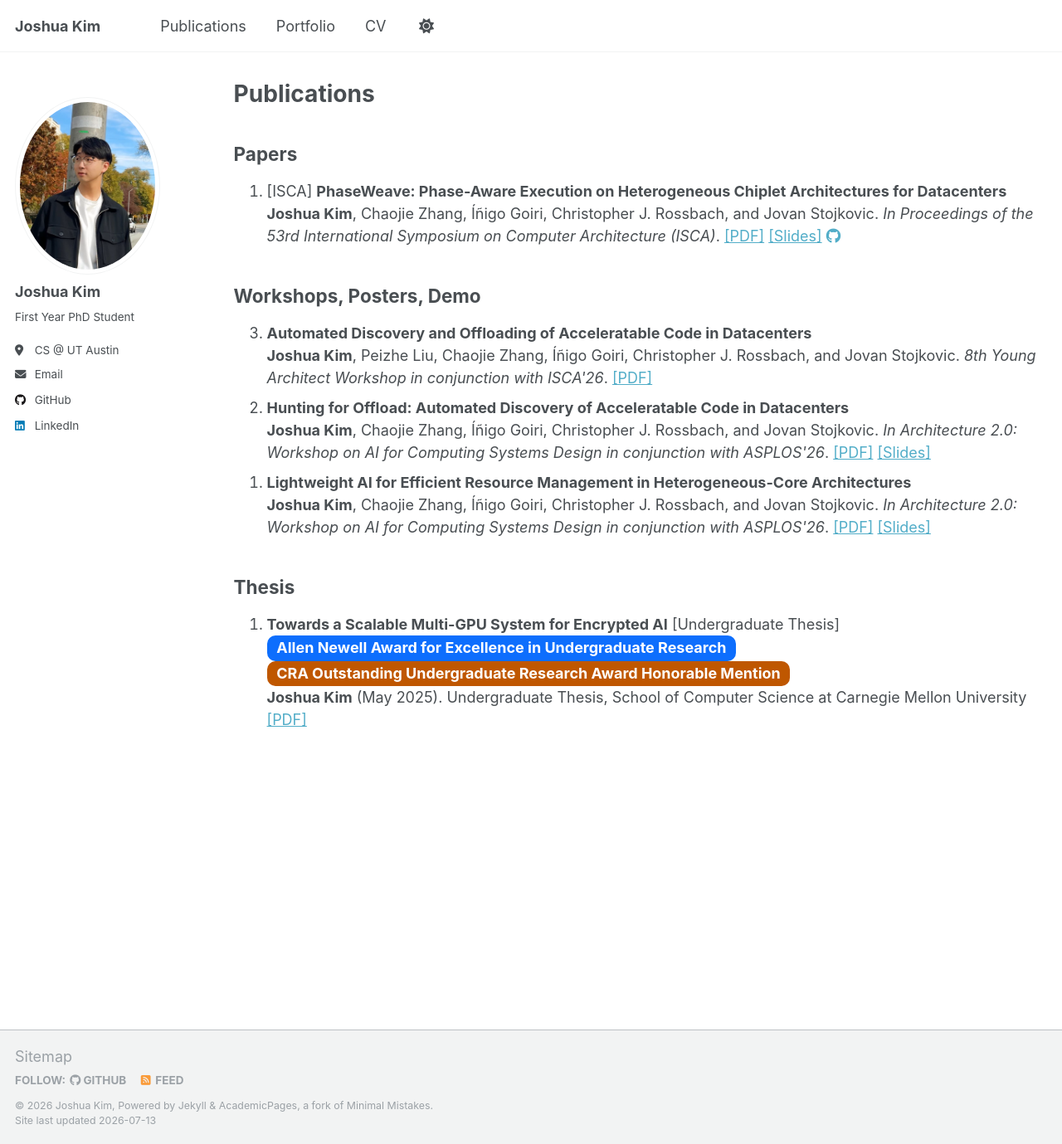
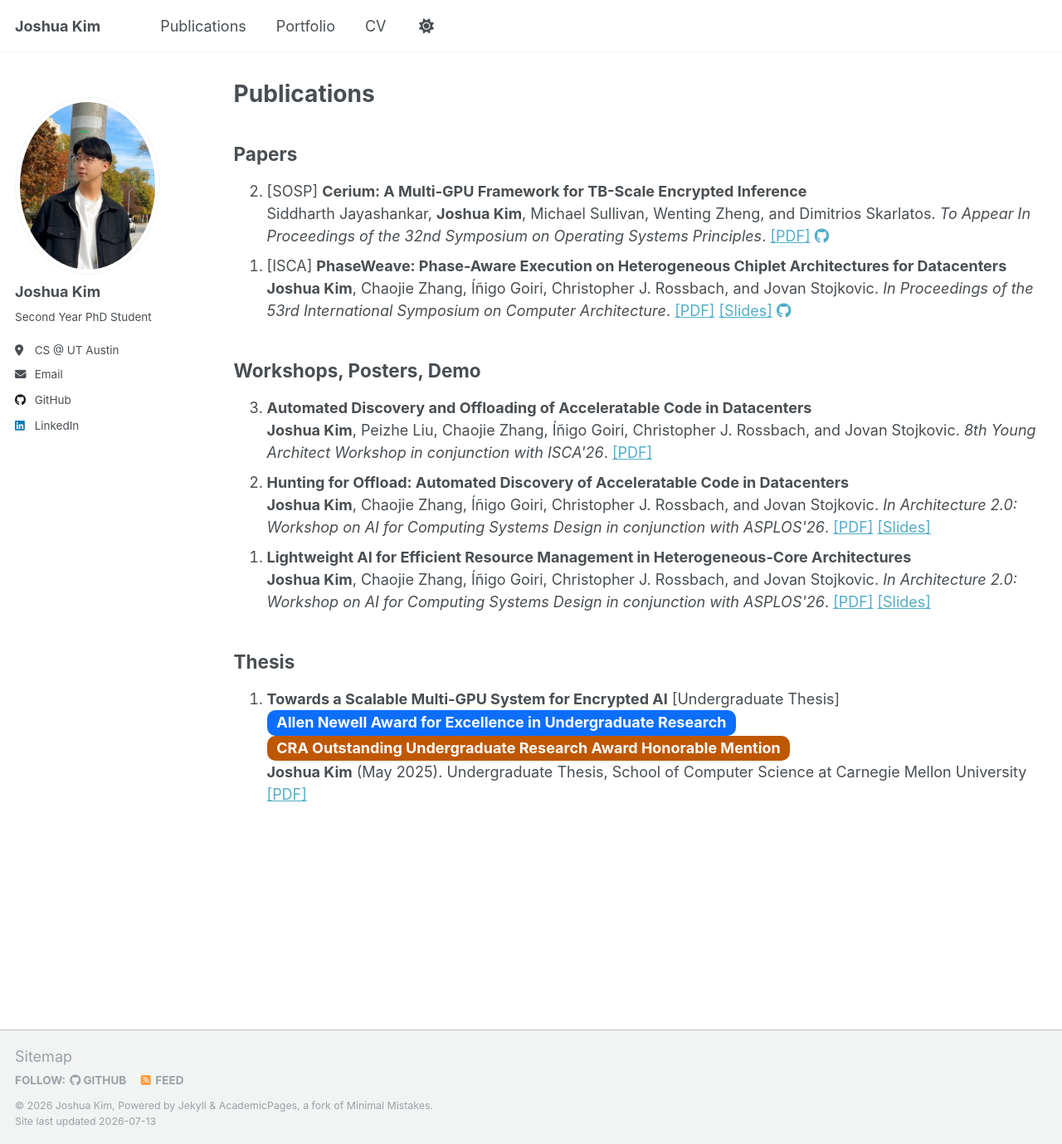
Before and after one commit to joshk411/joshk411.github.io, a Jekyll site: the page built from _pages/publications.md, in a window 1280 px wide and 1379 px high. Shown: the whole window at 83% size. Built offline with Jekyll 4.4.1, drawn with Linux system fonts in a browser that asks for light colours; a script that is not in the unit is left out.

Commit message:
Update SOSP

```diff
--- a/_config.yml
+++ b/_config.yml
@@ -25,7 +25,7 @@ author:
   avatar           : "casual-profile.png"
   name             : "Joshua Kim"
   pronouns         : # example: "she/her"
-  bio              : "First Year PhD Student"
+  bio              : "Second Year PhD Student"
   location         : "CS @ UT Austin"
   employer         : # "Red Brick University"
   uri              : # URL
--- a/_pages/publications.md
+++ b/_pages/publications.md
@@ -11,15 +11,24 @@ author_profile: true
 <ol reversed>
 
 <li>
+[SOSP] <strong>Cerium: A Multi-GPU Framework for TB-Scale Encrypted Inference</strong>
+<br>
+Siddharth Jayashankar, <b>Joshua Kim</b>, Michael Sullivan, Wenting Zheng, and Dimitrios Skarlatos. <i>To Appear In Proceedings of the 32nd Symposium on Operating Systems Principles</i>.
+{% include publication-links.html
+  paperurl="./404.md"
+  artifacturl="./404.md"
+%}
+</li>
+
+<li>
 [ISCA] <strong>PhaseWeave: Phase-Aware Execution on Heterogeneous Chiplet Architectures for Datacenters</strong>
 <br>
-<b>Joshua Kim</b>, Chaojie Zhang, Íñigo Goiri, Christopher J. Rossbach, and Jovan Stojkovic. <i>In Proceedings of the 53rd International Symposium on Computer Architecture (ISCA)</i>.
+<b>Joshua Kim</b>, Chaojie Zhang, Íñigo Goiri, Christopher J. Rossbach, and Jovan Stojkovic. <i>In Proceedings of the 53rd International Symposium on Computer Architecture</i>.
 {% include publication-links.html
   paperurl="../files/2026/PhaseWeave-ISCA26-Camera-Ready.pdf"
   slidesurl="../files/2026/PhaseWeave_ISCA26_Slides.pdf"
   artifacturl="https://github.com/UTCS-CASCADE/PhaseWeave"
 %}
-
 </li>
 
 </ol>
```
Also changed, not shown: _pages/portfolio.md (+3 -3 lines), 1 other file.
